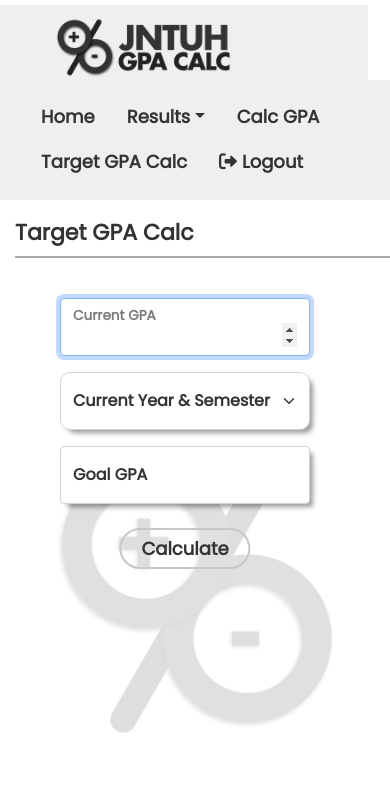
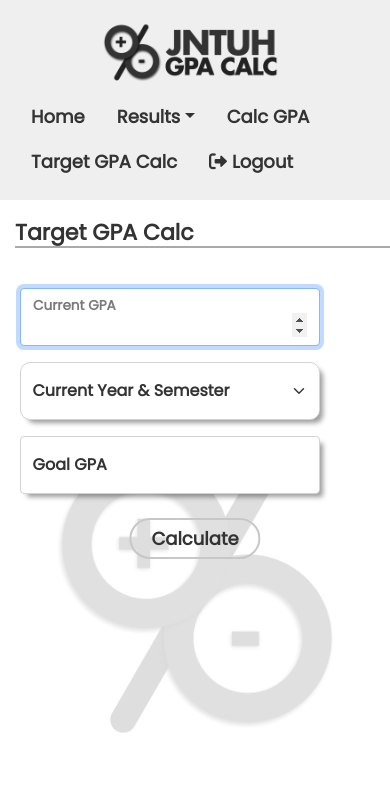
Before and after one commit to SahulKola/JNTUH-GPA-Calc, a Flask app: page /target-gpa-calc in a window 390 px wide; the page is wider, and only the part inside the window is pictured. Shown: the top 809 px of that part. Run offline with Flask 2, Linux system fonts and the light colour scheme; the visitor is signed in with stand-in values (Sample User, id 1); some libraries are stand-ins or nearby versions.

Commit message:
Fixed some Responsive issues

```diff
--- a/app.py
+++ b/app.py
@@ -4,15 +4,17 @@
 import re
 app = Flask(__name__)
 
-#app.config['MYSQL_HOST'] = 'localhost'
- # app.config['MYSQL_USER'] = 'root'
-# app.config['MYSQL_PASSWORD'] = ''
-# app.config['MYSQL_DB'] = 'gpacalc'
-
+"""
+app.config['MYSQL_HOST'] = 'localhost'
+app.config['MYSQL_USER'] = 'root'
+app.config['MYSQL_PASSWORD'] = ''
+app.config['MYSQL_DB'] = 'gpacalc'
+"""
 app.config['MYSQL_HOST'] = 'db4free.net'
 app.config['MYSQL_USER'] = 'gpacalc'
 app.config['MYSQL_PASSWORD'] = 'Candy@69'
 app.config['MYSQL_DB'] = 'gpacalc'
+
 mysql = MySQL(app)
 
 app.secret_key ='jntuh'
--- a/static/confetti.css
+++ b/static/confetti.css
@@ -62,7 +62,7 @@
     .success-confetti {
         position: absolute;
         left: 0;
-        bottom: -100px;
+        bottom: -70px;
         transform: scale(0.7);
-        }
+    }
 }
--- a/static/home.css
+++ b/static/home.css
@@ -198,6 +198,7 @@
     text-align: center;
     background: rgba(255, 255, 255, 0.5);
     border-radius: 15px !important;
+    border: 1px solid #000 !important;
     outline: none !important;
 }
 
@@ -353,6 +354,9 @@
 @media only screen and (max-width: 600px) {
 
     /*DASHBOARD */
+    body {
+        width: 100vw;
+    }
 
     nav {
         position: relative;
@@ -360,23 +364,35 @@
         width: 100%;
         height: 120px;
         z-index: 2;
-        top: 80px
+        top: 80px;
+        margin-right: 0 !important;
+        padding: 0 !important;
+
     }
 
     .links {
         position: relative;
         right: 0;
-        left: 25px;
+        width: 90%;
+        left: 15px;
         transform: translateY(-50%);
-        margin: 0 auto !important;
+    }
+
+    #bg {
+        position: absolute;
+        z-index: 2;
+        top: -100px;
+        width: 100vw;
+        height: 100px;
+        background: var(--accent-color);
     }
 
     .logo {
         position: absolute;
-        margin-top: -5px;
-        padding: 10px 120px;
-        top: -75px;
-        left: 38%;
+        margin-top: 10px;
+        top: -60px;
+        left: 50%;
+        z-index: 5;
         margin: 0px !important;
         transform: translateX(-50%);
         background: var(--accent-color);
@@ -455,40 +471,58 @@
     }
 
     #title {
+        position: relative;
+        left: 50%;
+        transform: translateX(-50%);
+        width: 90%;
+        padding: 0 !important;
+        margin: 0 !important;
+        font-size: 18px;
+        margin-right: 0px;
+    }
+
+    table {
+        margin-top: -50px;
+        margin-left: -34px;
+        transform: scale(0.8);
+        margin-bottom: 10px;
+    }
+
+    table+button {
         position: absolute;
         left: 50%;
         transform: translateX(-50%);
-        width: 100%;
-        margin: 10px auto;
-        font-size: 18px;
-        text-align: center;
-        font-weight: bolder;
+        margin-top: 195%;
+        margin-bottom: 10%;
     }
-    table {
-        margin-top: 0px;
-        margin-left: -34px;
-        transform: scale(0.8);
-    }
-    table + button {
+
+    .tgpa-width {
         position: absolute;
-        margin-top: 200%;
-    }
-    .tgpa-width {
-        position: relative;
-        right: 65px;
-        width: 500px;
+        left: 30%;
+        width: 100vw;
+        transform: translateX(-50%);
         padding: 0 !important;
     }
-    #t-id  {
+
+    #t-id {
         margin-top: 100px;
         margin-left: 15px;
+        padding: 0 !important;
         font-size: 22px;
     }
+
     #calc {
         position: absolute;
-        left: 50%;
+        left: 70%;
         margin-top: 180px;
         transform: translateX(-50%);
+    }
+
+    .form-floating>input {
+        width: 300px;
+    }
+    .form-select {
+        width: 300px;
     }
     .gpa-content {
         margin-top: 30px;
--- a/static/howto.css
+++ b/static/howto.css
@@ -1,3 +1,4 @@
+
 .content {
     margin-top: 10px;
     padding: 25px;
@@ -105,6 +106,9 @@
     .content {
         position: relative;
         top: 100px;}
+        .container {
+        margin-top: 100px !important;
+    }
     .inner-contents {
         font-size: 14px;
         text-align: justify;
--- a/static/index.css
+++ b/static/index.css
@@ -113,6 +113,7 @@
     #logo {
         position: relative;
         left: 50%;
+        margin-top: 30px;
         transform: translateX(-50%);
         width: 100%;
     }
@@ -122,7 +123,7 @@
         right: 50%;
         transform: translate(52%);
         width: 100%;
-        margin-top: 140%;
+        margin-top: 130%;
         animation-name: move;
         animation-timing-function: ease-in-out;
         animation-duration: 3s;
--- a/static/login.css
+++ b/static/login.css
@@ -123,6 +123,7 @@
     height: 100vh;
     padding: 0 !important;
     left: 50%;
+    margin-top: 40px;
     transform: translateX(-50%);
 }
 
--- a/templates/_dashboard.html
+++ b/templates/_dashboard.html
@@ -50,6 +50,8 @@
             <section class="logo">
                 <img src="{{url_for('static',filename='Images/Logo-withText.png')}}" alt="Logo" id="logo">
             </section>
+            <div id="bg"></div>
+
         </a>
     </nav>
     {% block body %}
```
Also changed, not shown: templates/target-gpa-calc.html (+5 -3 lines).
